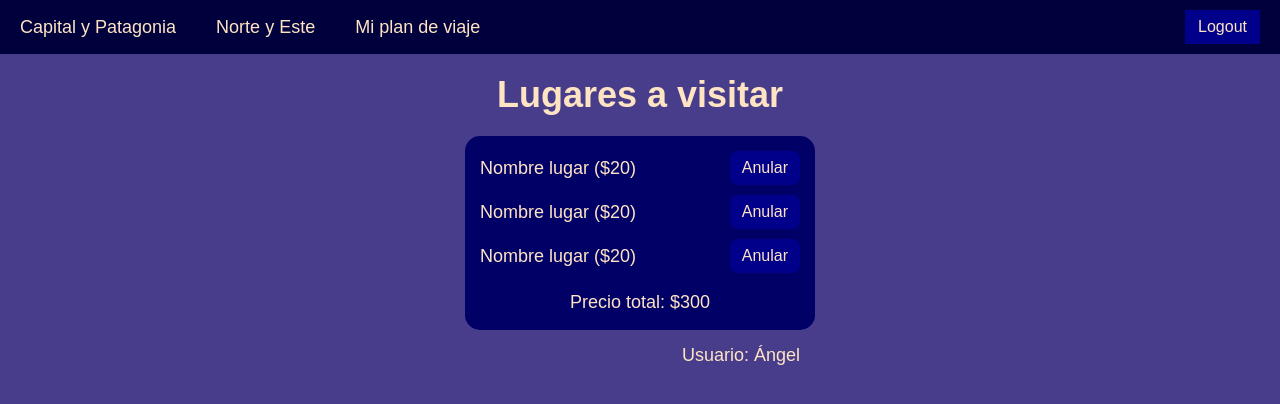
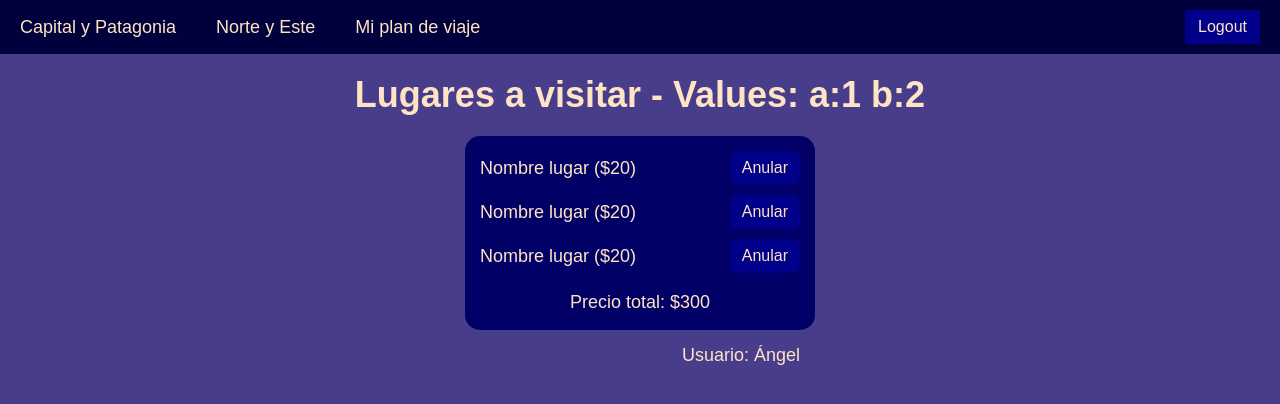
Before and after one commit to angeldavidhurtado/learn-react, a React (Vite) app in the folder class-9/: page /plan in a window 1280 px wide. Shown: the top 404 px of the page. Built offline with nearby package versions, Linux system fonts and the light colour scheme.

Commit message:
Experimento con useOutletContext()

```diff
--- a/class-9/src/App.jsx
+++ b/class-9/src/App.jsx
@@ -9,6 +9,7 @@ function App() {
   return (
     <BrowserRouter>
       <Routes>
+        <Route index element={<MyTravelPlan />} />
         <Route path="/login" element={<Login />} />
 
         <Route element={<LayoutWithNav />}>
--- a/class-9/src/LayoutWithNav.jsx
+++ b/class-9/src/LayoutWithNav.jsx
@@ -2,10 +2,12 @@ import { Outlet } from 'react-router-dom'
 import Nav from './Nav'
 
 function LayoutWithNav() {
+	const contextValue = {a:1, b:2}
+
 	return (
 		<>
 			<Nav />
-			<Outlet />
+			<Outlet context={contextValue} />
 		</>
 	)
 }
--- a/class-9/src/MyTravelPlan.jsx
+++ b/class-9/src/MyTravelPlan.jsx
@@ -1,9 +1,12 @@
+import { useOutletContext } from 'react-router-dom'
 import './MyTravelPlan.css'
 
 function MyTravelPlan() {
+	const {a, b} = useOutletContext() || {a:'a', b:'b'}
+
 	return (
 		<div className="my-travel-plan">
-			<h1>Lugares a visitar</h1>
+			<h1>Lugares a visitar - Values: a:{a} b:{b}</h1>
 			<ul>
 				<li>
 					<p>{'Nombre lugar'} (${20})</p>
```
